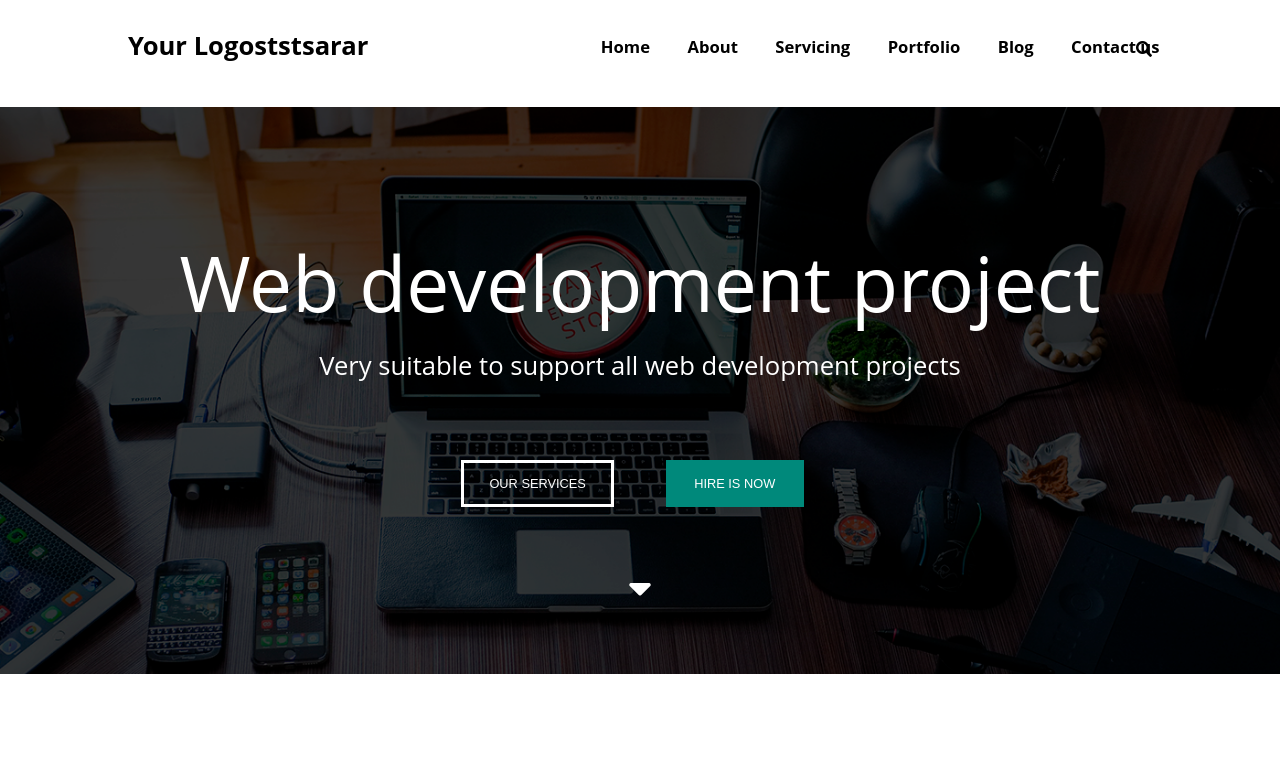
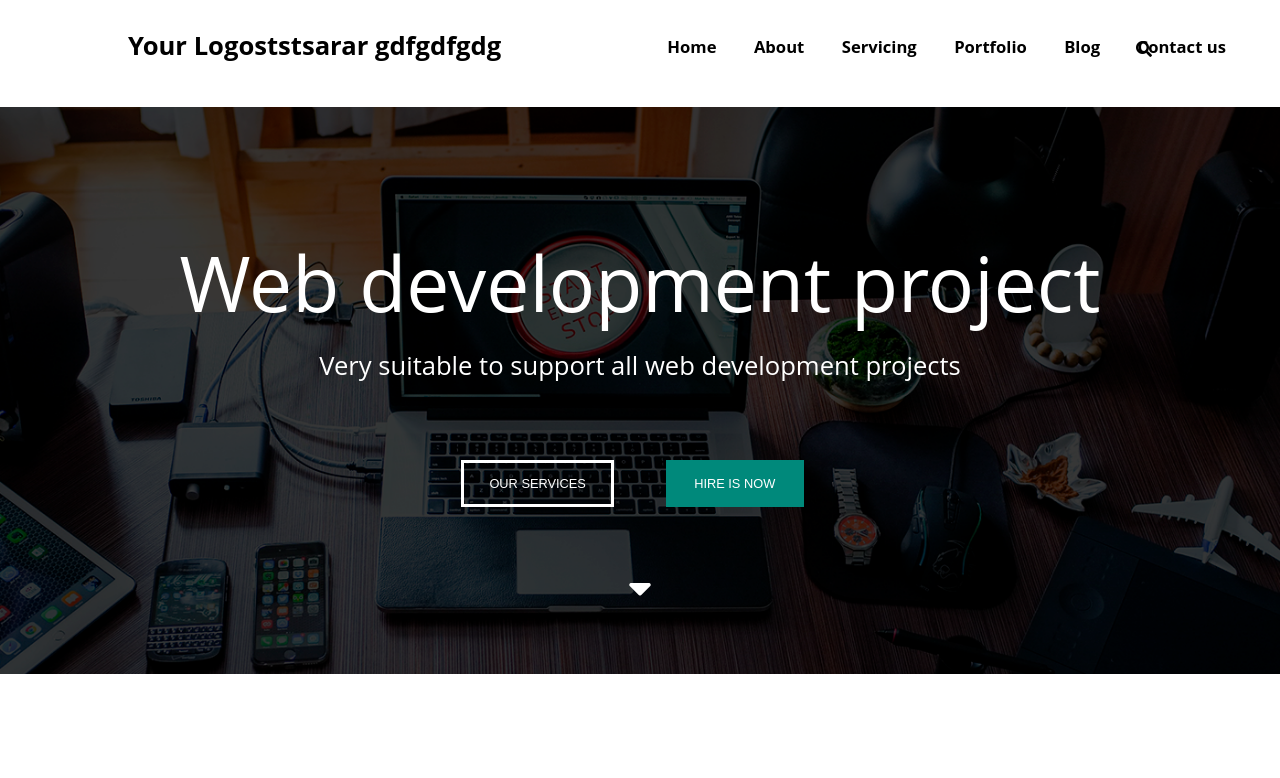
Before and after one commit to Alex4747/gittest, a plain HTML site: page index.html in a window 1280 px wide. Shown: the top 778 px of the page. Drawn offline with Linux system fonts and the light colour scheme.

Commit message:
four commit

```diff
--- a/index.html
+++ b/index.html
@@ -11,7 +11,7 @@
 <body>
     <div class="wrapper">
     <header>
-        <h2>Your Logoststsarar</h2>
+        <h2>Your Logoststsarar gdfgdfgdg</h2>
         <ul id="menu">
             <a href=""><li class="list">Home</li></a>
             <a href=""><li class="list">About</li></a>
```
